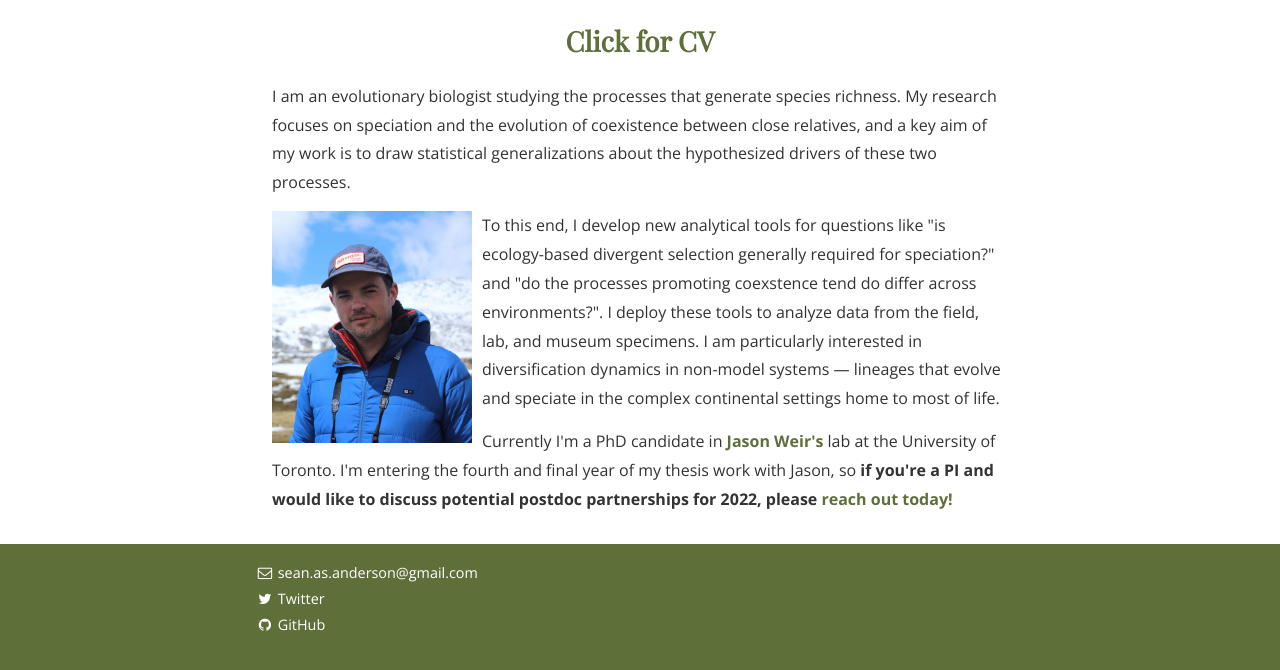
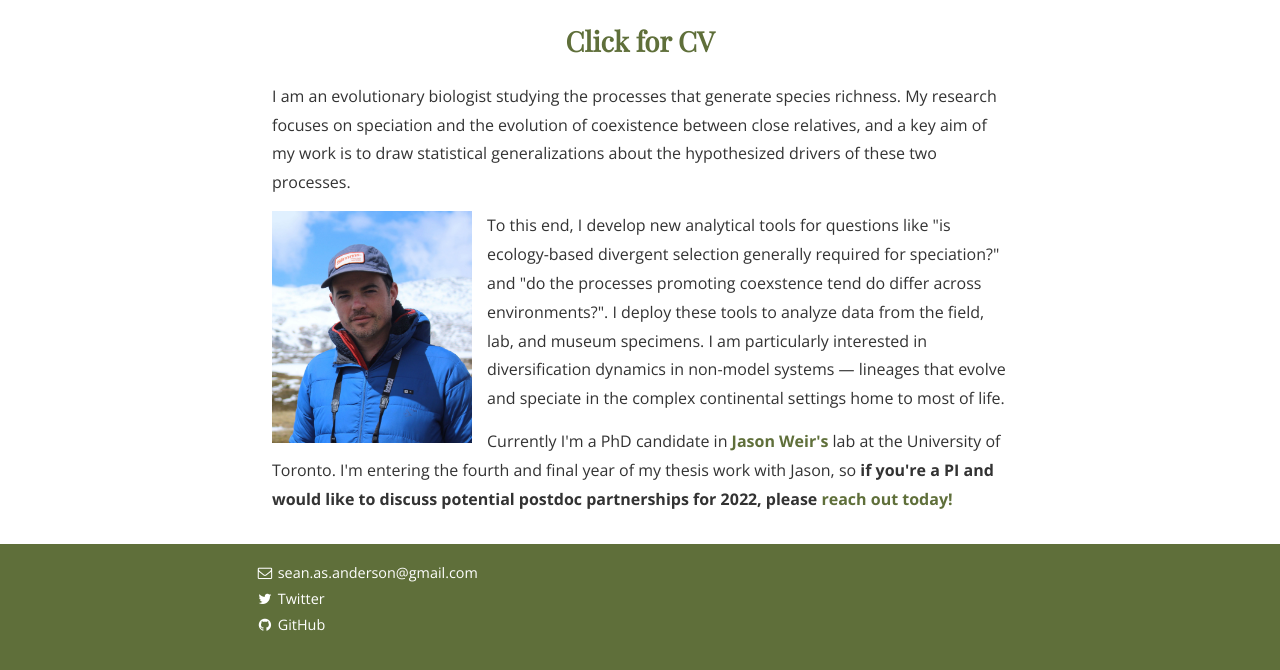
Before and after one commit to SeanASAnderson/SeanASAnderson.github.io, a Jekyll site: the page built from index.html, in a window 1280 px wide and 1126 px high. Shown: the part 456-1126 px from the top of the window. Built offline with Jekyll 4.4.1, drawn with Linux system fonts in a browser that asks for light colours; nearby versions of some CDN libraries; some web fonts are replaced; the list of posts is cut into pages by our own code.

Commit message:
playing around with image in intro blurb

```diff
--- a/index.html
+++ b/index.html
@@ -55,7 +55,7 @@
   <h2> <center><a href="https://github.com/SeanASAnderson/CV/blob/main/AndersonSean.CV.2021.pdf">Click for CV </a></center></h2>
   <!--<h1> <center> Welcome! </center> </h1>-->
   <p> I am an evolutionary biologist studying the processes that generate species richness. My research focuses on speciation and the evolution of coexistence between close relatives, and a key aim of my work is to draw statistical generalizations about the hypothesized drivers of these two processes. </p>
-  <p> <img src="/assets/anderson_sean_rockies2019.jpg" alt="Sean Pic" style="width:200px;margin-right:10px;"> To this end, I develop new analytical tools for questions like "is ecology-based divergent selection generally required for speciation?" and "do the processes promoting coexstence tend do differ across environments?". I deploy these tools to analyze data from the field, lab, and museum specimens. I am particularly interested in diversification dynamics in non-model systems <span>&#8212;</span> lineages that evolve and speciate in the complex continental settings home to most of life. </p>
+  <p> <img src="/assets/anderson_sean_rockies2019.jpg" alt="Sean Pic" style="width:200px;margin-right:15px;"> To this end, I develop new analytical tools for questions like "is ecology-based divergent selection generally required for speciation?" and "do the processes promoting coexstence tend do differ across environments?". I deploy these tools to analyze data from the field, lab, and museum specimens. I am particularly interested in diversification dynamics in non-model systems <span>&#8212;</span> lineages that evolve and speciate in the complex continental settings home to most of life. </p>
   <p> Currently I'm a PhD candidate in <a href="https://www.utsc.utoronto.ca/~jweir"/> <b>Jason Weir's </a> </b> lab at the University of Toronto. I'm entering the fourth and final year of my thesis work with Jason, so <b> if you're a PI and would like to discuss potential postdoc partnerships for 2022, please <a href="mailto:sean.as.anderson@gmail.com">reach out today!</a></b> </p>
 
   </body>
```
